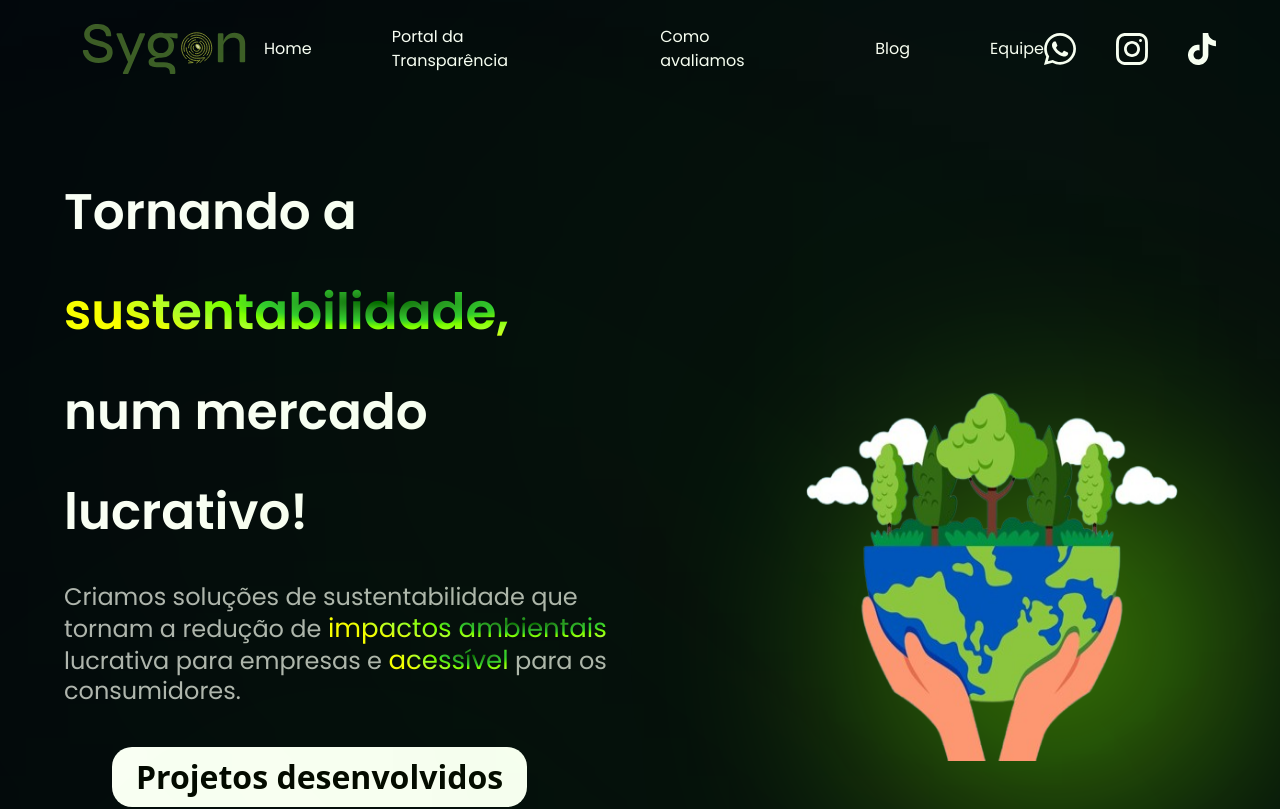
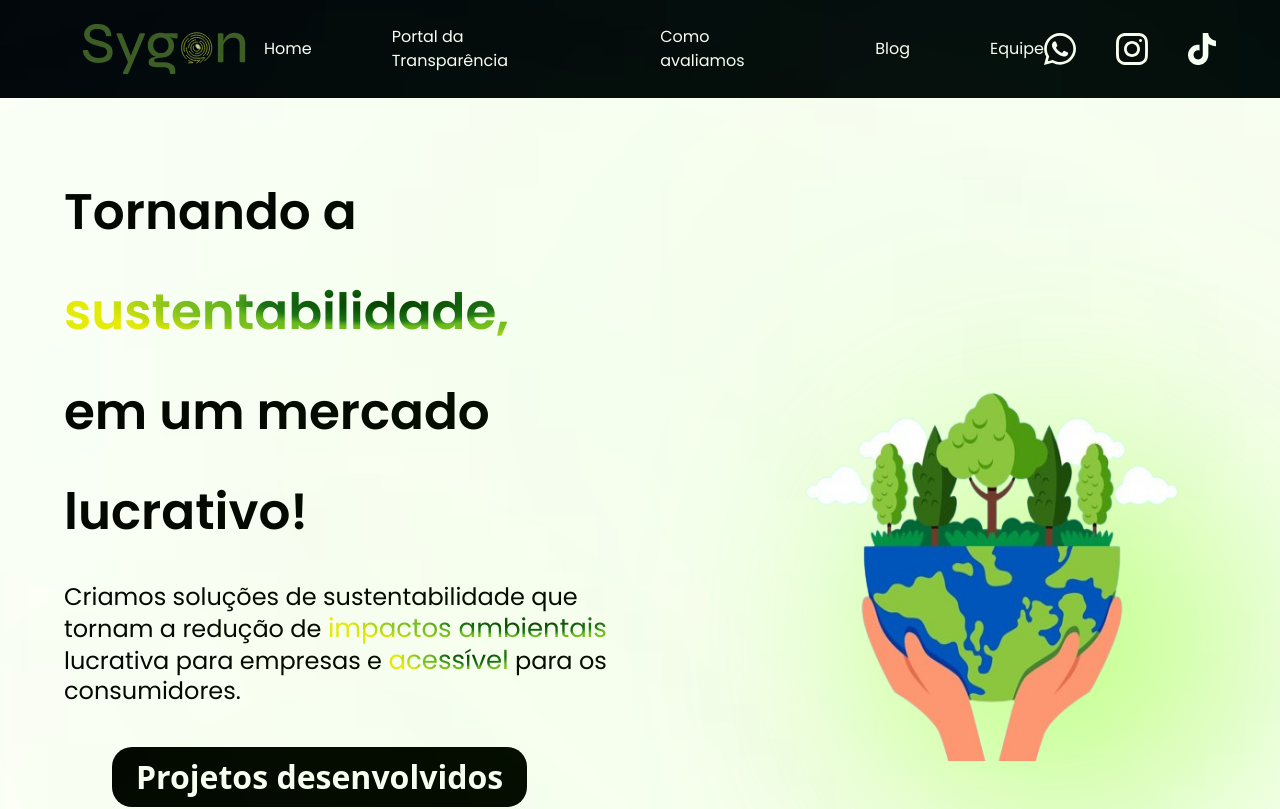
Before and after one commit to kiqsmg/Sygon, a React (Vite) app in the folder landingPage/Sygo_landingPage/: page / in a window 1280 px wide. Shown: the top 809 px of the page. Built offline with nearby package versions, Linux system fonts and the light colour scheme.

Commit message:
Refactor components

```diff
--- a/landingPage/Sygo_landingPage/src/App.jsx
+++ b/landingPage/Sygo_landingPage/src/App.jsx
@@ -11,13 +11,12 @@ const App = () => (
         <Navbar />
       </div>
     </div>
-    <div className={`bg-primary ${styles.flexStart}`}>
+    <div className={`bg-white ${styles.flexStart}`}>
       <div className={`${styles.boxWidth}`}>
         <Hero />
       </div>
     </div>
-
-    <div className={`bg-primary ${styles.paddingX} ${styles.flexStart}`}>
+    <div className={`bg-white ${styles.paddingX} ${styles.flexStart}`}>
       <div className={`${styles.boxWidth}`}>
         <Stats />
         <About />
--- a/landingPage/Sygo_landingPage/src/components/Button.jsx
+++ b/landingPage/Sygo_landingPage/src/components/Button.jsx
@@ -2,7 +2,7 @@ import React from 'react'
 
 const Button = ({styles}) => {
   return (
-    <button type='button' className={`py-[6px] px-6 bg-white text-blue-gradient transition duration-200 hover:scale-105 font-bold rounded-[20px] mb-5 mt-5 ss:text-[32px] outline-none ${styles}`}>
+    <button type='button' className={`py-[6px] px-6 bg-black text-white transition duration-200 hover:scale-105 font-bold rounded-[20px] mb-5 mt-5 ss:text-[32px] outline-none ${styles}`}>
       Projetos desenvolvidos
     </button>
   )
--- a/landingPage/Sygo_landingPage/src/components/Hero.jsx
+++ b/landingPage/Sygo_landingPage/src/components/Hero.jsx
@@ -9,9 +9,9 @@ const Hero = () => (
     <div className={`flex-1 ${styles.flexStart} flex-col xl:px-0 sm:px-16 px-10`}>
 
       <div className="flex flex-row justify-between items-center w-full">
-        <h1 className="flex-1 font-poppins font-semibold ss:text-[50px] text-[30px] text-white ss:leading-[100px] leading-[40px] ">
+        <h1 className="flex-1 font-poppins font-semibold ss:text-[50px] text-[30px] text-black ss:leading-[100px] leading-[40px] ">
           Tornando a <span className="text-gradient">sustentabilidade,</span> <br className="sm:block hidden"/>
-          num mercado lucrativo!
+          em um mercado lucrativo!
         </h1>
       </div>
 
--- a/landingPage/Sygo_landingPage/src/components/Team.jsx
+++ b/landingPage/Sygo_landingPage/src/components/Team.jsx
@@ -10,12 +10,12 @@ const Team = () => (
   <section id="equipe" className={`${styles.flexCenter} flex-row flex-wrap sm:mb-20 mb-6 mt-20`}>
 
     <div className="flex flex-row justify-between items-center text-center w-full">
-      <h1 className="flex-1 font-poppins font-semibold ss:text-[50px] text-[32px] text-white ss:leading-[100px] leading-[40px] mb-10">
+      <h1 className="flex-1 font-poppins font-semibold ss:text-[50px] text-[32px] text-black ss:leading-[100px] leading-[40px] mb-10">
         <span className="text-gradient">Conheça nosso time</span>
       </h1>
     </div>
 
-    <p className="font-poppins font-semibold text-dimWhite mb-10 text-center max-w-[800px] ">Nossa equipe foi construida com a ideia principal de "tornar preservação um negócio lucrativo",
+    <p className="font-poppins font-semibold text-black mb-10 text-center max-w-[800px] ">Nossa equipe foi construida com a ideia principal de "tornar preservação um negócio lucrativo",
        assim nossos fundadores se juntaram para solucionar dores do mercado de sustentabilidade. Contamos com membros especializados
        em ecologia, leis ambientais, financeiro, jurídico e desenvolvimento.</p>
 
--- a/landingPage/Sygo_landingPage/src/index.css
+++ b/landingPage/Sygo_landingPage/src/index.css
@@ -29,12 +29,12 @@
 .text-gradient {
   background: radial-gradient(
     64.18% 64.18% at 71.16% 35.69%,
-    #006400 0.89%,  /* dark green */
-    #228B22 17.23%, /* forest green */
-    #32CD32 42.04%, /* lime green */
-    #7FFF00 55.12%, /* chartreuse green */
-    #ADFF2F 71.54%, /* lighter chartreuse green */
-    #FFFF00 100%    /* yellow */
+    #063906 0.89%,  /* dark green */
+    #094909 17.23%, /* forest green */
+    #1a6e1a 42.04%, /* lime green */
+    #6bb720 55.12%, /* chartreuse green */
+    #80bf22 71.54%, /* lighter chartreuse green */
+    #ebeb0c 100%    /* yellow */
   );
   -webkit-background-clip: text;
   -webkit-text-fill-color: transparent;
--- a/landingPage/Sygo_landingPage/src/style.js
+++ b/landingPage/Sygo_landingPage/src/style.js
@@ -1,8 +1,8 @@
 const styles = {
     boxWidth: "xl:max-w-[1280px] w-full",
 
-    heading2: "font-poppins font-semibold xs:text-[48px] text-[40px] text-white xs:leading-[76.8px] leading-[66.8px] w-full",
-    paragraph: "font-poppins font-normal text-dimWhite text-[18px] leading-[30.8px]",
+    heading2: "font-poppins font-semibold xs:text-[48px] text-[40px] text-black xs:leading-[76.8px] leading-[66.8px] w-full",
+    paragraph: "font-poppins font-normal text-black text-[18px] leading-[30.8px]",
 
     flexCenter: "flex justify-center items-center",
     flexStart: "flex justify-center items-start",
```
